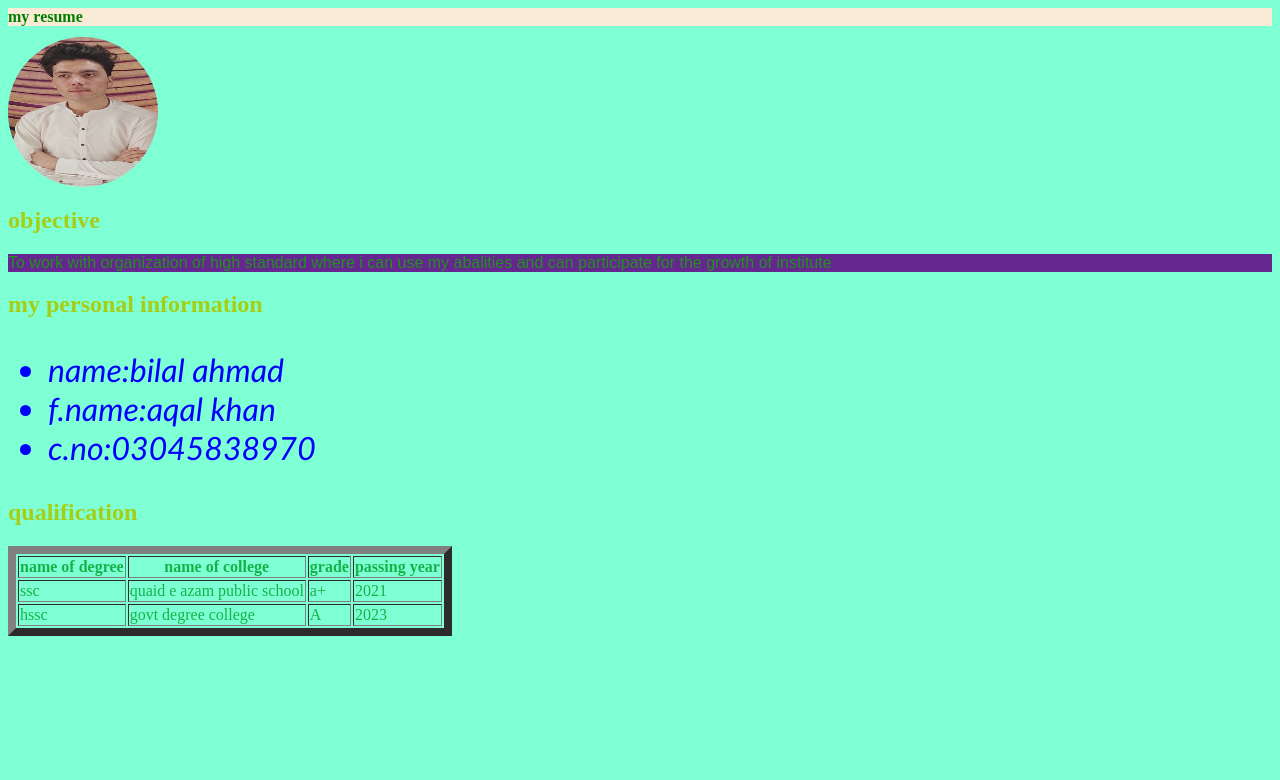
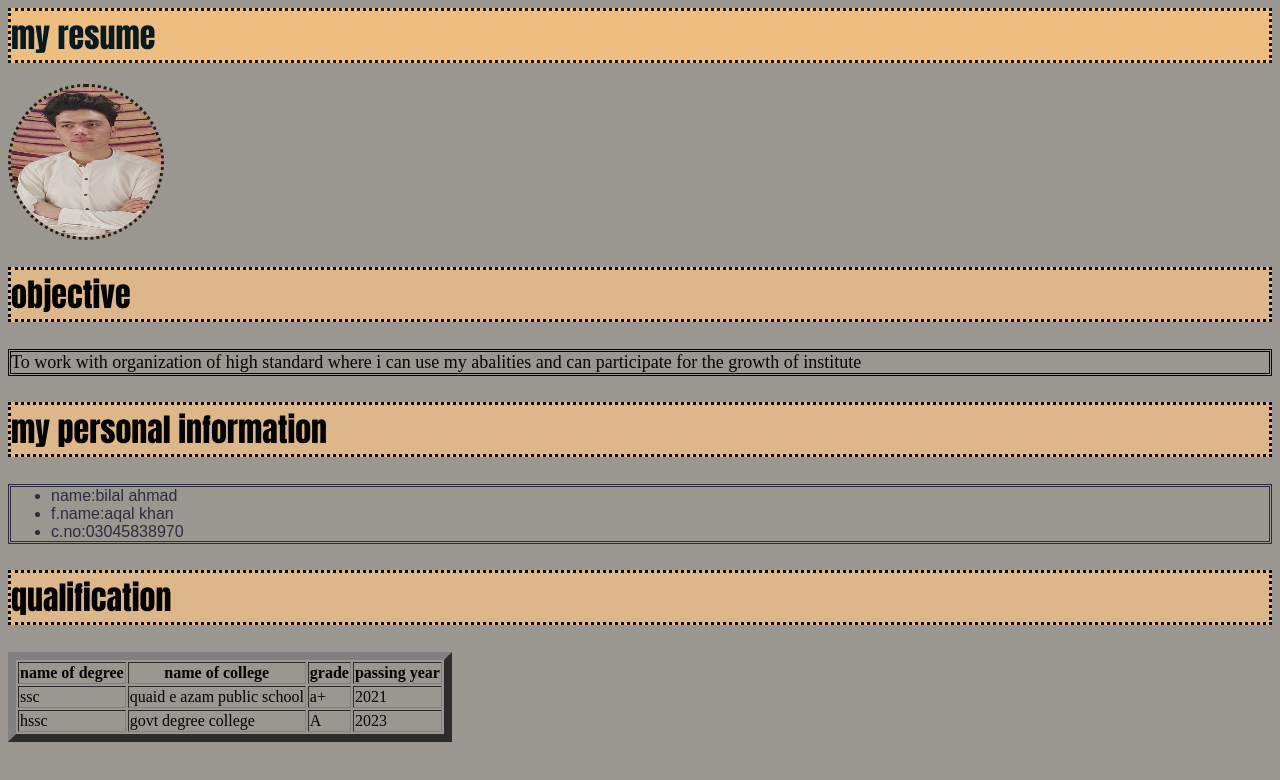
Before and after one commit to BILALAFRI/bilal, a plain HTML site: page index.html in a window 1280 px wide. Drawn offline with Linux system fonts and the light colour scheme.

Commit message:
my second cv

```diff
--- a/style.css
+++ b/style.css
@@ -1,33 +1,38 @@
 h1{
-    color: green;
-    background-color: antiquewhite;
-    font-size: 1rem;
-}
-h2{
-    color: rgb(166, 206, 21);
+    color: rgb(4, 25, 34);
+    background-color: rgb(238, 190, 128);
+    font-family: Impact, Haettenschweiler, 'Arial Narrow Bold', sans-serif;
+    border: dotted;
 }
 body{
-    background-color: aquamarine;
+    background-color: rgb(153, 151, 144);
 }
 img {
     border-radius: 50%;
+    border: dotted rgb(46, 25, 10);
 }
 ul{
-    color: blue;
-    font-size: 2rem;
+    color: rgb(44, 44, 63);
+    font-size: large;
     font-family: 'Gill Sans', 'Gill Sans MT', Calibri, 'Trebuchet MS', sans-serif;
-    font-style: italic;
-
+    font: 1em sans-serif;
+border: double;
 }
 p{
-    color: rgb(32, 146, 32);
-    background-color: rgb(101, 38, 143);
-    font-family: Arial, Helvetica, sans-serif;
-
+    color: rgb(4, 5, 4);
+    font-family: ANREX;
+    font-size: large;
+    border: double;
 }
 tr{
-    color: rgb(20, 179, 73);
+    color: rgb(0, 0, 0);
 }
 .dim{
     color: rgb(209, 121, 13);
 }
+h2{
+    font-size: 2rem;
+    background-color: rgb(221, 183, 138);
+    font-family: Impact, Haettenschweiler, 'Arial Narrow Bold', sans-serif;
+    border: dotted;
+}
```
